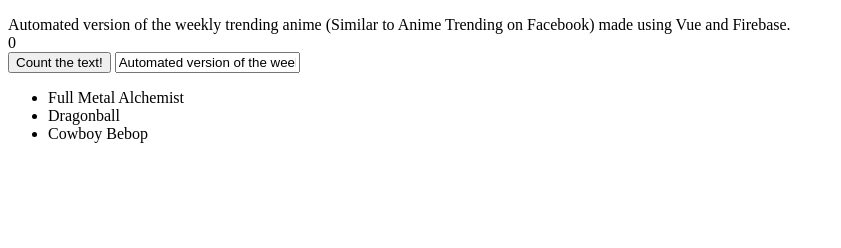
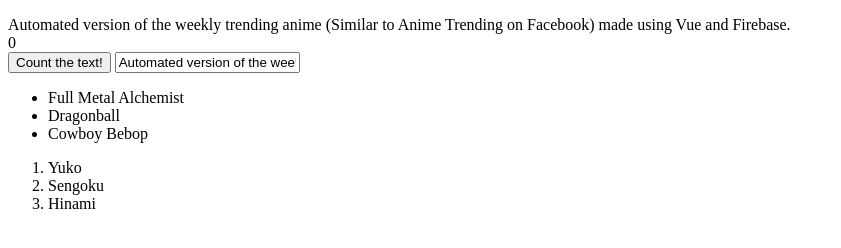
Before and after one commit to BosEriko/bk201, a plain HTML site: page index.html in a window 1280 px wide. Shown: the whole page, without its empty margins (0-841 px from the left). Drawn offline with nearby package versions, Linux system fonts and the light colour scheme.

Commit message:
properly used the component feature of vue

```diff
--- a/index.html
+++ b/index.html
@@ -20,6 +20,13 @@
             {{ todo.text }}
         </li>
     </ul>
+    <ol id="waifu-list">
+        <waifu-item
+            v-for="waifu in waifuEntry"
+            v-bind:waifu="waifu"
+            v-bind:key="waifu.id"
+        ></waifu-item>
+    </ol>
     <script type="text/javascript">
         var app = new Vue({
             el: '#app',
@@ -45,6 +52,20 @@
                 ]
             }
         })
+        Vue.component('waifu-item', {
+            props: ['waifu'],
+            template: '<li>{{ waifu.text }}</li>'
+        })
+        var waifuList = new Vue({
+            el: '#waifu-list',
+            data: {
+                waifuEntry: [
+                    { id: 0, text: 'Yuko' },
+                    { id: 1, text: 'Sengoku' },
+                    { id: 2, text: 'Hinami' },
+                ]
+            }
+        })
     </script>
 </body>
 
```
